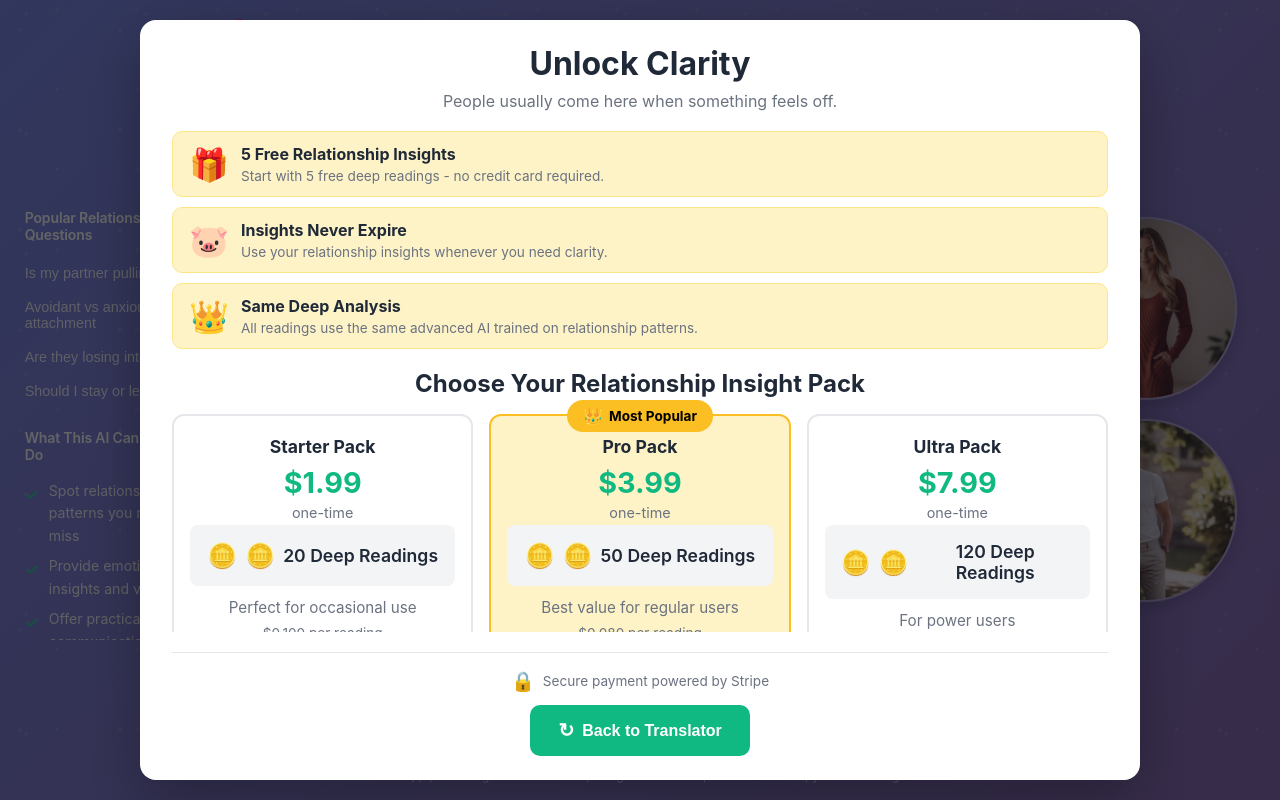
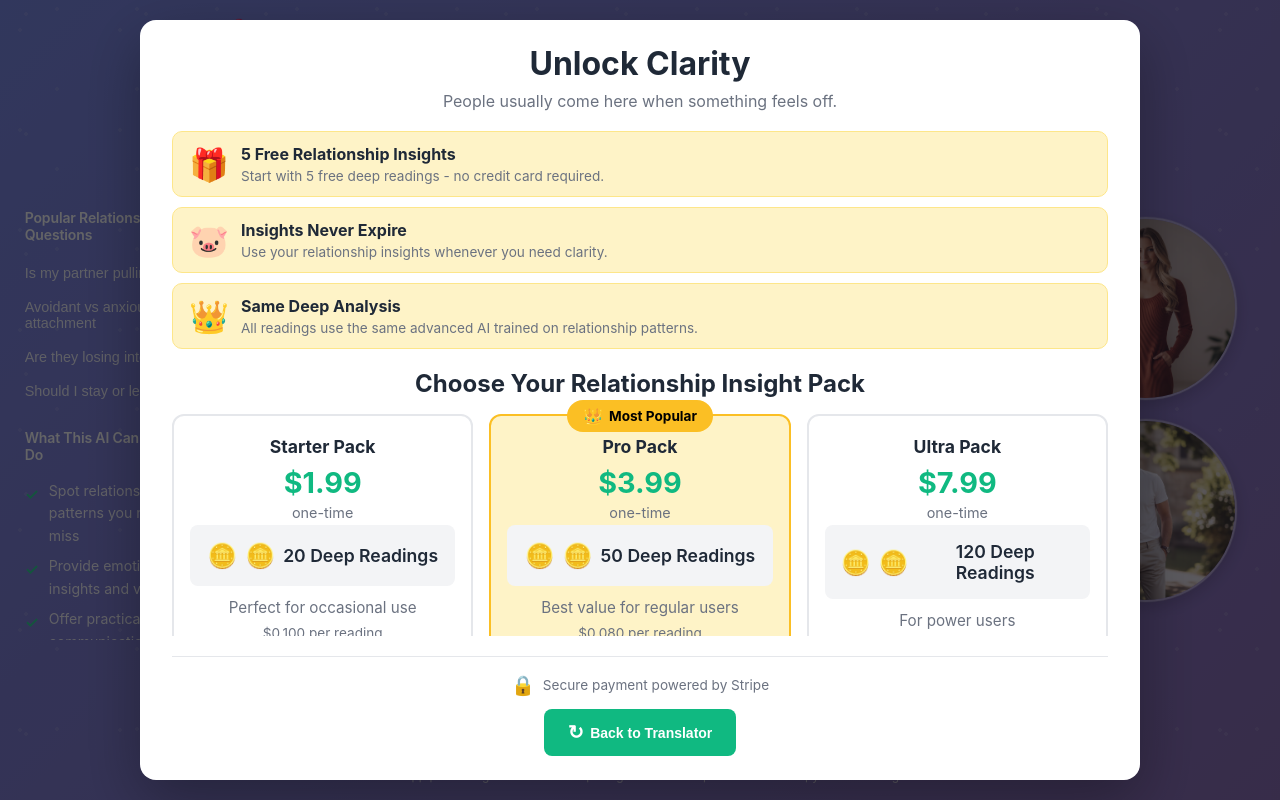
Before and after one commit to maxkantor/love-behavior-translator, a React (Vite) app in the folder frontend/: page / in a window 1280 px wide. Both pictures are taken after a click on the button "💡 Unlock Clarity". Built offline with nearby package versions, Linux system fonts and the light colour scheme; no server answers.

Commit message:
Fix back-button padding and contact-section spacing

```diff
--- a/frontend/src/ui/styles.css
+++ b/frontend/src/ui/styles.css
@@ -2569,14 +2569,14 @@ body {
   background: var(--teal);
   color: white;
   border: none;
-  padding: 14px 28px;
-  border-radius: 10px;
+  padding: clamp(0.75rem, 0.875vw, 0.875rem) clamp(1.5rem, 1.75vw, 1.75rem);
+  border-radius: clamp(0.5rem, 0.625vw, 0.625rem);
   font-weight: 700;
-  font-size: 1rem;
+  font-size: clamp(0.875rem, 1vw, 1rem);
   cursor: pointer;
   display: inline-flex;
   align-items: center;
-  gap: 8px;
+  gap: clamp(0.4rem, 0.5vw, 0.5rem);
   transition: all 0.3s;
 }
 
```
